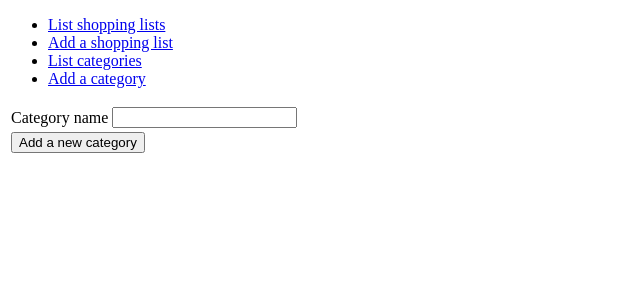
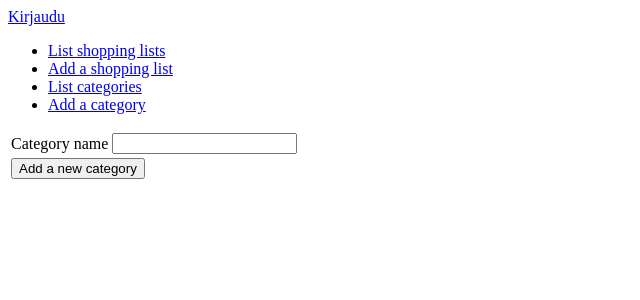
Before and after one commit to petrioski/ostoslista, a Flask app: template application/templates/categories/new.html in a window 1280 px wide. Shown: the top 300 px of the page, without its empty margins (0-640 px from the left). Run offline with Flask 2, Linux system fonts and the light colour scheme; the template is opened without the code that fills it: values that come from a table or form of the project are taken from there, others are empty.

Commit message:
käyttäjän kirjautumistoiminto yläpalkkiin

```diff
--- a/application/templates/layout.html
+++ b/application/templates/layout.html
@@ -6,6 +6,14 @@
   </head>
 
   <body>
+    {% if current_user.is_authenticated %}
+    <p>
+      Kirjautunut nimellä {{ current_user.name }}. <a href="{{ url_for('auth_logout') }}">Kirjaudu ulos</a>
+    </p>
+    {% else %}
+    <a href="{{ url_for('auth_login') }}">Kirjaudu</a>
+    {% endif %}
+
     <ul>
       <li><a href="{{ url_for('lists_index') }}">List shopping lists</a></li>
 	    <li><a href="{{ url_for('lists_form') }}">Add a shopping list</a></li>
```
